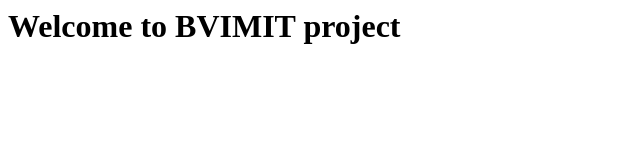
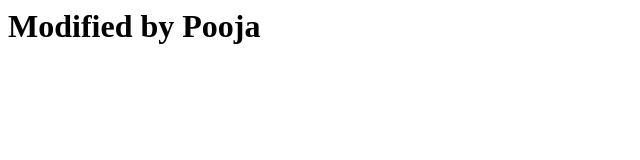
Before and after one commit to Aartipansare/Bvimit37, a plain HTML site: page index.html in a window 1280 px wide. Shown: the whole page, without its empty margins (0-640 px from the left). Drawn offline with Linux system fonts and the light colour scheme.

Commit message:
Update index.html
modified

```diff
--- a/index.html
+++ b/index.html
@@ -5,7 +5,7 @@
     <title>Document</title>
 </head>
 <body>
-    <h1>Welcome to BVIMIT project</h1>
+    <h1>Modified by Pooja</h1>
 
 </body>
 </html>
```
